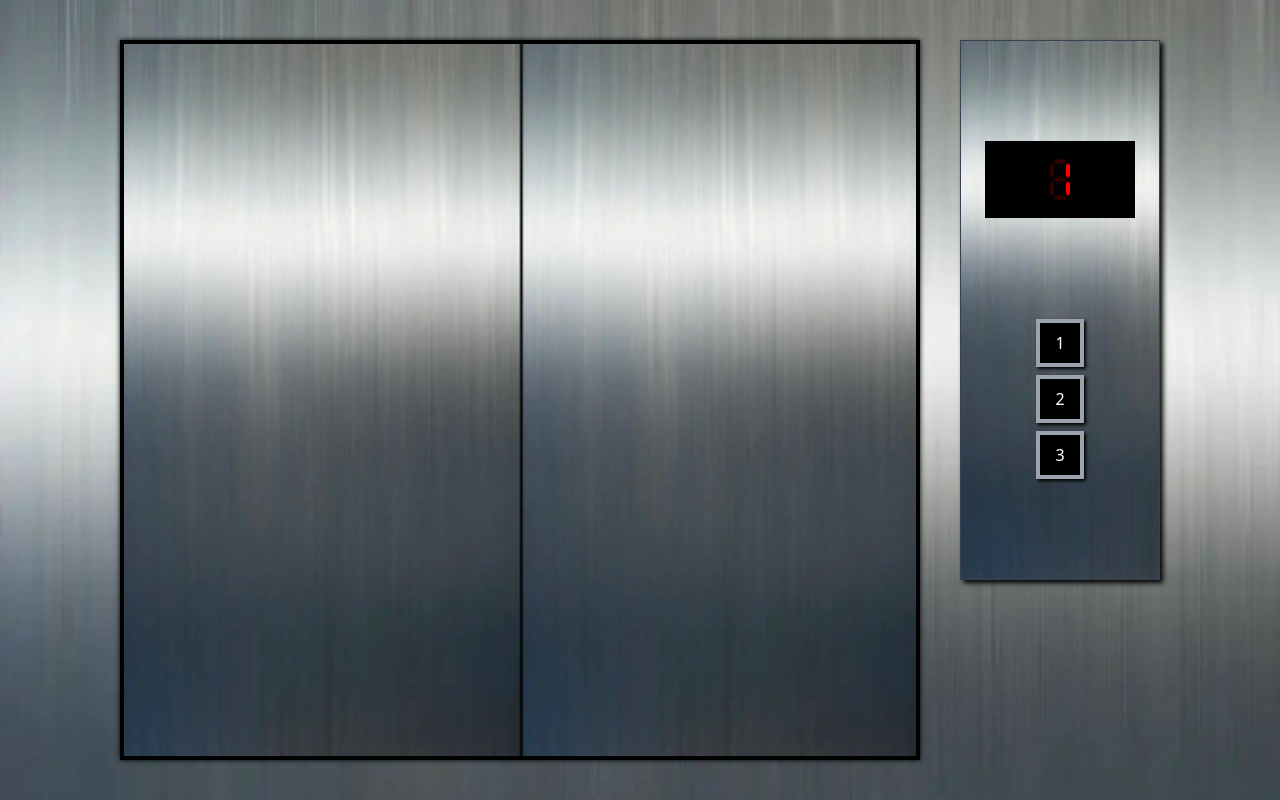
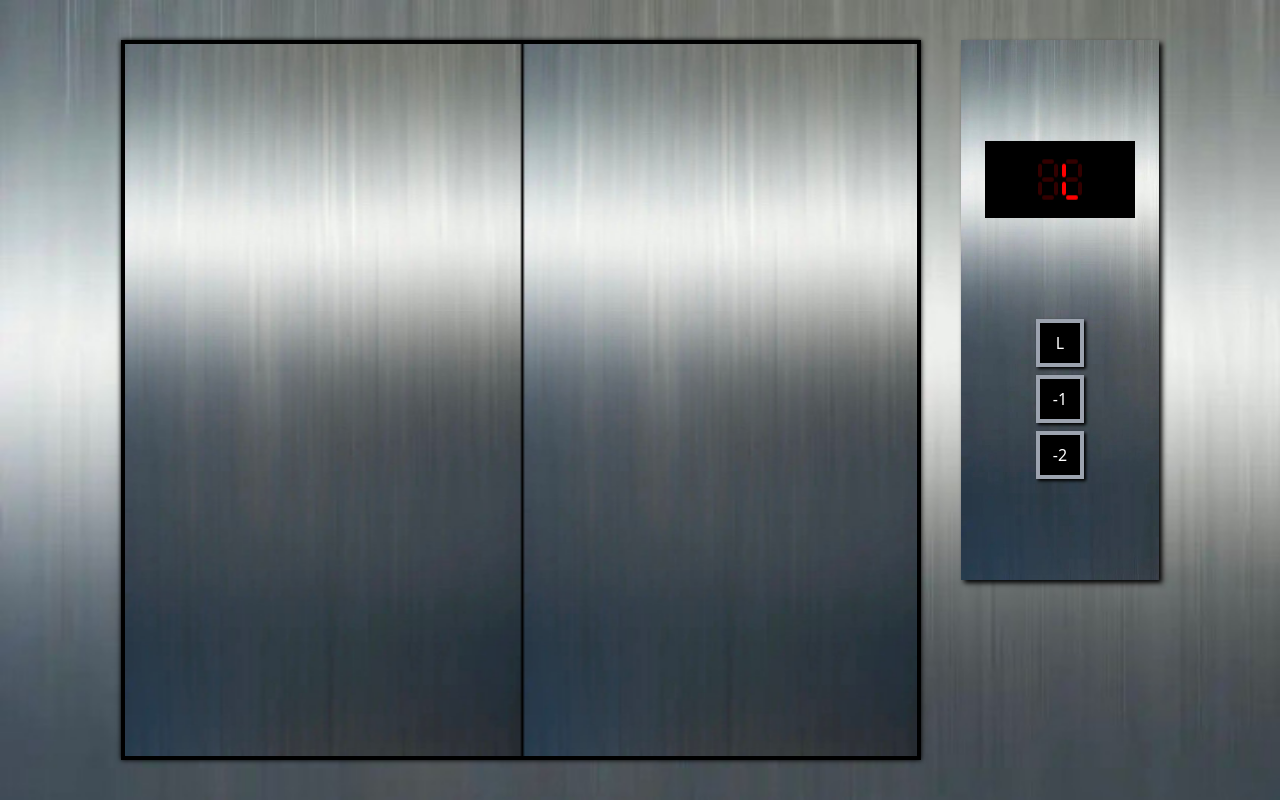
Before and after one commit to guamegi/the-bunker, a plain HTML site: page index.html in a window 1280 px wide. Shown: the top 800 px of the page. Drawn offline with nearby package versions, Linux system fonts and the light colour scheme.

Commit message:
1/2/3층 -> L/-1/-2층

```diff
--- a/index.html
+++ b/index.html
@@ -10,13 +10,24 @@
   </head>
 
   <body class="font-sans font-thin overflow-hidden">
-    <!-- outter elevator button -->
+    <!-- elevator button(outter) -->
     <div
       id="elevatorBtn"
-      class="fixed top-10 right-10 border bg-[url('./images/panel.jpeg')] shadow-[3px_3px_5px_black]"
+      class="fixed top-10 right-10 bg-[url('./images/panel.jpeg')] shadow-[3px_3px_5px_black]"
     >
-      <div class="flex justify-center w-[108px] h-16 p-2 bg-black">
-        <canvas id="canvasLED2" width="24" height="40"></canvas>
+      <div class="flex justify-center w-[108px] h-16 p-3 mt-3 bg-black">
+        <canvas
+          id="canvasLED2-1"
+          width="24"
+          height="40"
+          class="mx-0.3"
+        ></canvas>
+        <canvas
+          id="canvasLED2-2"
+          width="24"
+          height="40"
+          class="mx-0.3"
+        ></canvas>
       </div>
       <button class="metal radial plus mx-6 m-4" onclick="moveToTop()">
         탑승
@@ -42,31 +53,42 @@
           <!-- panel -->
           <div
             id="panel"
-            class="flex flex-col ml-10 px-6 h-3/4 justify-evenly text-white font-normal border border-gray-700 bg-[url('./images/panel.jpeg')] bg-cover shadow-[3px_3px_5px_black]"
+            class="flex flex-col ml-10 px-6 h-3/4 justify-evenly text-white font-normal bg-[url('./images/panel.jpeg')] bg-cover shadow-[3px_3px_5px_black]"
           >
             <!-- LED -->
             <div class="flex justify-center w-[150px] h-[77px] p-4 bg-black">
-              <canvas id="canvasLED1" width="24" height="40"></canvas>
+              <canvas
+                id="canvasLED1-1"
+                width="24"
+                height="40"
+                class="mx-0.3"
+              ></canvas>
+              <canvas
+                id="canvasLED1-2"
+                width="24"
+                height="40"
+                class="mx-0.3"
+              ></canvas>
             </div>
 
-            <!-- inner control button -->
+            <!-- control button -->
             <div class="flex flex-col mx-auto">
               <input
                 type="button"
-                class="controlBtn transition duration-300 w-12 py-2 bg-black border-4 border-gray-400 cursor-pointer focus:border-red-500 focus:text-red-500 shadow-[2px_2px_3px_black] hover:scale-95"
-                value="1"
+                class="controlBtn transition duration-100 w-12 py-2 bg-black border-4 border-gray-400 cursor-pointer focus:border-red-500 focus:text-red-500 shadow-[2px_2px_3px_black] hover:scale-95"
+                value="L"
                 onclick="clickPanel(this.value)"
               />
               <input
                 type="button"
-                class="controlBtn transition duration-300 mt-2 w-12 py-2 bg-black border-4 border-gray-400 cursor-pointer focus:border-red-500 focus:text-red-500 shadow-[2px_2px_3px_black] hover:scale-95"
-                value="2"
+                class="controlBtn transition duration-100 mt-2 w-12 py-2 bg-black border-4 border-gray-400 cursor-pointer focus:border-red-500 focus:text-red-500 shadow-[2px_2px_3px_black] hover:scale-95"
+                value="-1"
                 onclick="clickPanel(this.value)"
               />
               <input
                 type="button"
-                class="controlBtn transition duration-300 mt-2 w-12 py-2 bg-black border-4 border-gray-400 cursor-pointer focus:border-red-500 focus:text-red-500 shadow-[2px_2px_3px_black] hover:scale-95"
-                value="3"
+                class="controlBtn transition duration-100 mt-2 w-12 py-2 bg-black border-4 border-gray-400 cursor-pointer focus:border-red-500 focus:text-red-500 shadow-[2px_2px_3px_black] hover:scale-95"
+                value="-2"
                 onclick="clickPanel(this.value)"
               />
             </div>
--- a/js/app.js
+++ b/js/app.js
@@ -1,10 +1,14 @@
 const canvasDoors = document.querySelector("#canvasDoors");
-const canvasLED1 = document.querySelector("#canvasLED1");
-const canvasLED2 = document.querySelector("#canvasLED2");
+const canvasLED1_1 = document.querySelector("#canvasLED1-1");
+const canvasLED1_2 = document.querySelector("#canvasLED1-2");
+const canvasLED2_1 = document.querySelector("#canvasLED2-1");
+const canvasLED2_2 = document.querySelector("#canvasLED2-2");
 
 const ctxDoors = canvasDoors.getContext("2d");
-const ctxLED1 = canvasLED1.getContext("2d");
-const ctxLED2 = canvasLED2.getContext("2d");
+const ctxLED1_1 = canvasLED1_1.getContext("2d");
+const ctxLED1_2 = canvasLED1_2.getContext("2d");
+const ctxLED2_1 = canvasLED2_1.getContext("2d");
+const ctxLED2_2 = canvasLED2_2.getContext("2d");
 
 const wrapper = document.querySelector("#wrapper");
 const elevatorBtn = document.querySelector("#elevatorBtn");
@@ -49,12 +53,16 @@ const two = {
   x: [0, 1, 2],
   y: [1, 2],
 };
-const three = {
-  x: [0, 1, 2],
-  y: [2, 3],
+const alphabetL = {
+  x: [2],
+  y: [0, 1],
+};
+const basement = {
+  x: [1],
+  y: [],
 };
 
-const supported_numbers = [empty, one, two, three];
+const supported_numbers = [empty, one, two, alphabetL, basement];
 
 const utils = {
   is_vertical(points) {
@@ -172,45 +180,52 @@ class Numeral_LED_Matrix {
   }
 }
 
-const led1 = new Numeral_LED_Matrix(0, { canvas: canvasLED1 });
-const led2 = new Numeral_LED_Matrix(0, { canvas: canvasLED2 });
+const led1_1 = new Numeral_LED_Matrix(0, { canvas: canvasLED1_1 });
+const led1_2 = new Numeral_LED_Matrix(0, { canvas: canvasLED1_2 });
+const led2_1 = new Numeral_LED_Matrix(0, { canvas: canvasLED2_1 });
+const led2_2 = new Numeral_LED_Matrix(0, { canvas: canvasLED2_2 });
 
 const changeNumeralLED = (stair) => {
-  let num;
+  let leftNum;
+  let rightNum;
   switch (stair) {
-    case 1:
-      num = 1;
+    case "L":
+      leftNum = 0;
+      rightNum = 3;
       break;
-    case 2:
-      num = 2;
+    case "-1":
+      leftNum = 4;
+      rightNum = 1;
       break;
-    case 3:
-      num = 3;
+    case "-2":
+      leftNum = 4;
+      rightNum = 2;
       break;
   }
 
-  led1.init(num, { canvas: canvasLED1 });
-  led2.init(num, { canvas: canvasLED2 });
+  led1_1.init(leftNum, { canvas: canvasLED1_1 });
+  led1_2.init(rightNum, { canvas: canvasLED1_2 });
+  led2_1.init(leftNum, { canvas: canvasLED2_1 });
+  led2_2.init(rightNum, { canvas: canvasLED2_2 });
 };
 //
 
 const init = () => {
   makeDoors();
   makeLED();
-  changeNumeralLED(1);
+  changeNumeralLED("L");
   moveToSection();
 };
 
-const clickPanel = (stairStr) => {
-  const stair = Number(stairStr);
+const clickPanel = (stair) => {
   switch (stair) {
-    case 1:
+    case "L":
       seletedSection = "section2";
       break;
-    case 2:
+    case "-1":
       seletedSection = "section3";
       break;
-    case 3:
+    case "-2":
       seletedSection = "section4";
       break;
   }
```
